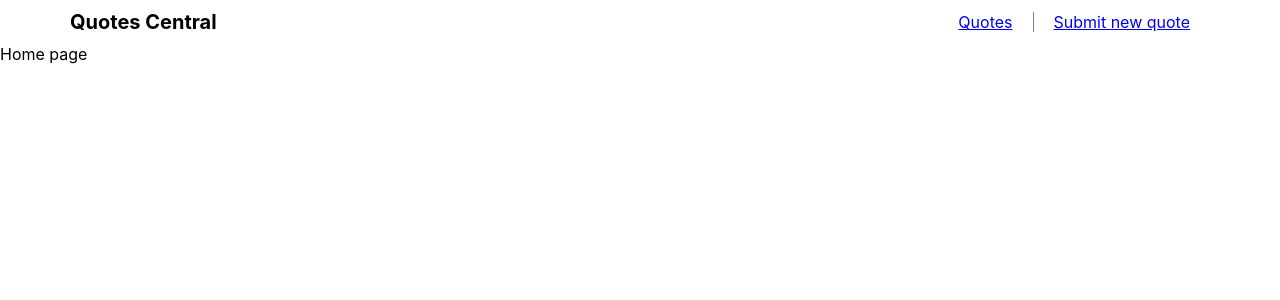
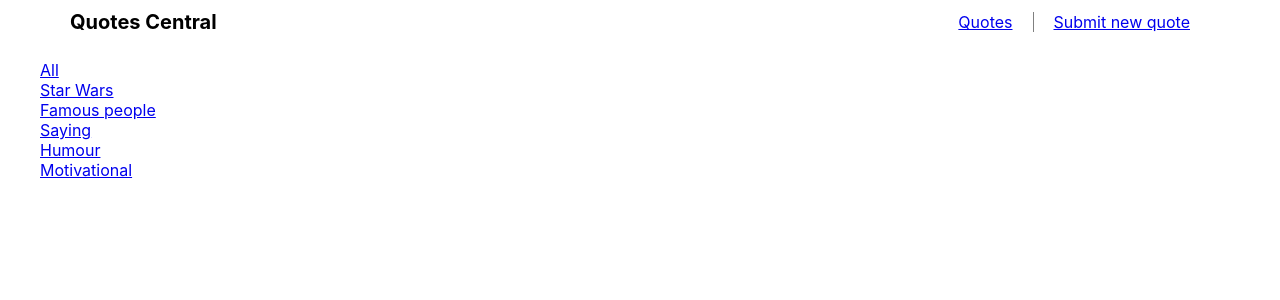
Before and after one commit to iisakjanova/js_group_11_exam_8_irina_isakzhanova, a React (Create React App) app: page /quotes in a window 1280 px wide. Shown: the top 300 px of the page. Built offline with nearby package versions, Linux system fonts and the light colour scheme; the HTML template or start-up script is replaced by a standard one.

Commit message:
Realized navigation between categories

```diff
--- /dev/null
+++ b/src/components/Categories/Categories.css
@@ -0,0 +1,3 @@
+.Categories a {
+    display: block;
+}
--- /dev/null
+++ b/src/components/Categories/Categories.js
@@ -0,0 +1,27 @@
+import React from 'react';
+import {NavLink} from "react-router-dom";
+
+import {categories} from "../../constants";
+
+import './Categories.css';
+
+const Categories = () => {
+    return (
+        <ul className="Categories">
+            <NavLink
+                to='/quotes'
+            >
+                All
+            </NavLink>
+            {categories.map(category => (
+                <NavLink
+                    to={'/quotes/' + category.id}
+                >
+                    {category.title}
+                </NavLink>
+            ))}
+        </ul>
+    );
+};
+
+export default Categories;
--- a/src/containers/Home/Home.js
+++ b/src/containers/Home/Home.js
@@ -1,9 +1,10 @@
 import React from 'react';
+import Categories from "../../components/Categories/Categories";
 
 const Home = () => {
     return (
         <div>
-            Home page
+            <Categories />
         </div>
     );
 };
```
